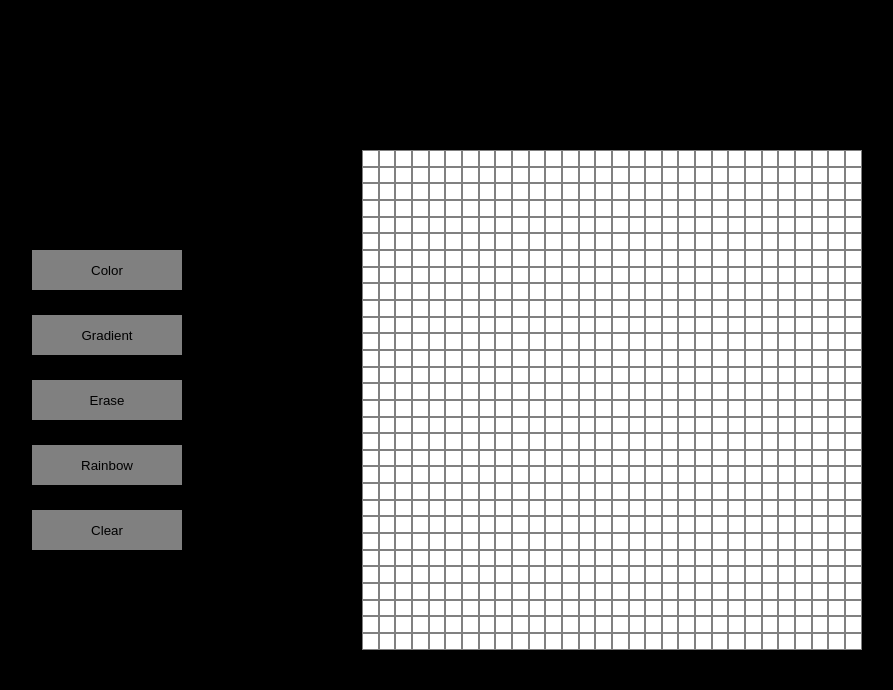
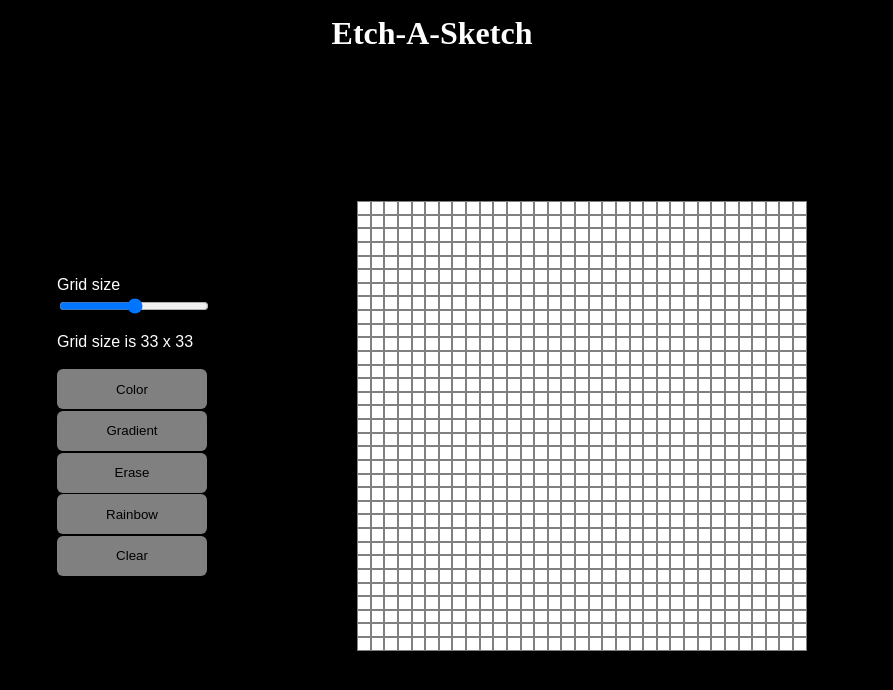
Before and after one commit to georges-kh/Etch-A-Sketch, a plain HTML site: page index.html in a window 1280 px wide. Shown: the whole page, without its empty margins (208-1101 px from the left). Drawn offline with Linux system fonts and the light colour scheme.

Commit message:
Add more comments
Update canvas function

- changes the amount of pixels when a new value is chosen in the range input
- clears the canvas
- recreates it with the new value
- recalls the mouseover event listener

Put mouseover event listener in function

for readability and convenience so it can be called in the clear button
on click event and the update canvas function

Change README

added how the project can be better improved

```diff
--- a/app.js
+++ b/app.js
@@ -1,9 +1,35 @@
-const container = document.getElementById("container");
-const pixelsPerSide = 30;
+// selects the div containing all the smaller divs (pixels)
+const container = document.getElementById("canvas-container");
+
+// grabs the grid size from the range input
+const gridSize = document.getElementById("size");
+
+// changes the number of pixels in the canvas when slider is used
+gridSize.addEventListener("change", updateCanvas);
+
+// initialises the grid size
+let currentSize = 33;
+
+
+canvas();
+hover();
+
+// initialises the option to color so user can start coloring as soon as the page loads
+let option = "color";
+
+
+// selects all the buttons and modifies the value of option (to be used in selector)
+const buttons = document.querySelectorAll("button");
+buttons.forEach( (button) => button.addEventListener("click", function() {option = this.getAttribute("id")}));
+
+
+// selects the clear button
+const clearBtn = document.getElementById("clear");
+
 
 // creates pixels inside container
 function canvas() {
-  for (let i = 0; i < pixelsPerSide**2; i++) {
+  for (let i = 0; i < currentSize**2; i++) {
     // creates individual pixel
     const pixel = document.createElement("div");
     // adds pixel class
@@ -11,13 +37,28 @@ function canvas() {
     // initialises the opacity for the pixel (to be modified with gradient button)
     pixel.style.opacity = 1;
     // sets the width and height of each pixel depending on container size and number of pixels per side
-    pixel.style.width = `${+(container.clientWidth) / +pixelsPerSide}px`;
-    pixel.style.height= `${+(container.clientHeight) / +pixelsPerSide}px`;
+    pixel.style.width = `${+(container.clientWidth) / +currentSize}px`;
+    pixel.style.height= `${+(container.clientHeight) / +currentSize}px`;
 
     container.appendChild(pixel);
   }
 }
 
+
+// resizes the canvas, updates the text, and recalls the mouseover event listener
+function updateCanvas() {
+  if (gridSize.value !== currentSize) {
+    currentSize = gridSize.value;
+  }
+  container.innerHTML = "";
+  canvas();
+  const sizeText = document.getElementById("size-text");
+  sizeText.textContent = `Grid size is ${currentSize} x ${currentSize}`;
+  hover();
+}
+
+
+// changes the color of the background being hoverd over depending on which button is clicked
 function selector() {
   // makes selected pixel less opaque and reveals the black background
   if (option === "gradient") {
@@ -42,6 +83,7 @@ function selector() {
   }
 }
 
+
 // return an rgb color with a random value
 function rainbow() {
   let r = Math.floor(Math.random()*256);
@@ -51,25 +93,23 @@ function rainbow() {
   return randomColor;
 }
 
-canvas();
-// initialises the option to color so user can start coloring as soon as the page loads
-let option = "color";
 
 // selects all the pixels and run the selector function on each pixel
-const pixels = document.querySelectorAll(".pixel");
-pixels.forEach( (pixel) => pixel.addEventListener("mouseover", selector));
+function hover() {
+  const pixels = document.querySelectorAll(".pixel");
+  pixels.forEach( (pixel) => pixel.addEventListener("mouseover", selector));
+  return pixels;
+}
 
-// selects all the buttons and modifies the value of option (to be used in selector)
-const buttons = document.querySelectorAll("button");
-buttons.forEach( (button) => button.addEventListener("click", function() {option = this.getAttribute("id")}));
 
-// selects the clear button and sets the background to all pixels to white when button is clicked
-const clearBtn = document.getElementById("clear");
+// sets the background to all pixels to white when button is clicked
 clearBtn.onclick = function() {
-  pixels.forEach( function(pixel) {
+  updateCanvas();
+  hover().forEach( function(pixel) {
     // resets the opacity to 1 if opacity was previously modified with gradient button
     pixel.style.opacity = 1;
     pixel.style.background = "white"
     // resets the option to color so user doesn't have to re-click the color button after clearing
     option = "color";
-})};
+})
+};
--- a/index.html
+++ b/index.html
@@ -9,15 +9,21 @@
   <script src="app.js" defer></script>
 </head>
 <body>
+  <div id="container">
+    <h1>Etch-A-Sketch</h1>
     <div id="div-container">
       <div id="button-container">
+        <label for="name">Grid size</label>
+        <input id="size" type="range" name="name" size="5" min="5" max="50">
+        <p id="size-text">Grid size is 33 x 33</p>
         <button id="color">Color</button>
         <button id="gradient">Gradient</button>
         <button id="erase">Erase</button>
         <button id="rainbow">Rainbow</button>
         <button id="clear">Clear</button>
       </div>
-    <div id="container"></div>
+      <div id="canvas-container"></div>
+    </div>
     </div>
   </div>
 </body>
--- a/style.css
+++ b/style.css
@@ -2,9 +2,23 @@ body {
   margin: 0;
 }
 
+#container {
+  height: 100vh;
+  display: flex;
+  flex-direction: column;
+}
+
+h1 {
+  background: black;
+  text-align: center;
+  color: white;
+  margin: 0;
+  padding-top: 15px;
+}
+
 #div-container {
-  height: 100vh;
   margin: 0;
+  height: 100%;
   display: flex;
   justify-content: center;
   align-items: center;
@@ -14,31 +28,51 @@ body {
 #button-container {
   height: 300px;
   width: 300px;
-  margin: 30px;
-
+  margin: 0px;
   display: flex;
   flex-direction: column;
   justify-content: space-between;
+}
+
+label {
+  font-family: sans-serif;
+  color: white;
+}
+
+input {
+  width: 150px;
+}
+
+p {
+  color: white;
+  font-family: sans-serif;
 }
 
 button {
   width: 150px;
   height: 40px;
   border: none;
-
   background: grey;
-  transition: all 0.13s;
+  border-radius: 6px;
+  transition-timing-function: ease;
+  transition: all 0.1s;
 }
 
 button:hover {
   background: white;
-  width: 250px;
-  box-shadow: 0 0 20px rgba(221, 214, 112, 0.8);
+  width: 200px;
+  box-shadow: 0 0 20px rgba(218, 207, 63, 0.8);
+
 }
 
-#container {
-  width: 500px;
-  height: 500px;
+button:active {
+  filter: brightness(65%);
+  box-shadow: none;
+}
+
+#canvas-container {
+  width: 450px;
+  height: 450px;
   background: black;
   border: none;
   box-sizing: border-box;
@@ -52,10 +86,12 @@ button:hover {
   box-sizing: border-box;
   margin: 0;
   background: white;
+  opacity: 1;
   transition: all 0.06s;
 }
 
 .pixel:hover {
   scale: 1.3;
   border: none;
+
 }
```
Also changed, not shown: test.js (added, +100 -0 lines), 1 other file. Lines whose indentation alone changed are shown as unchanged.
